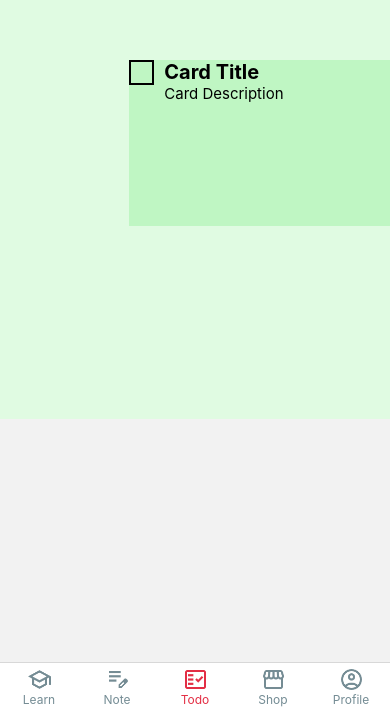
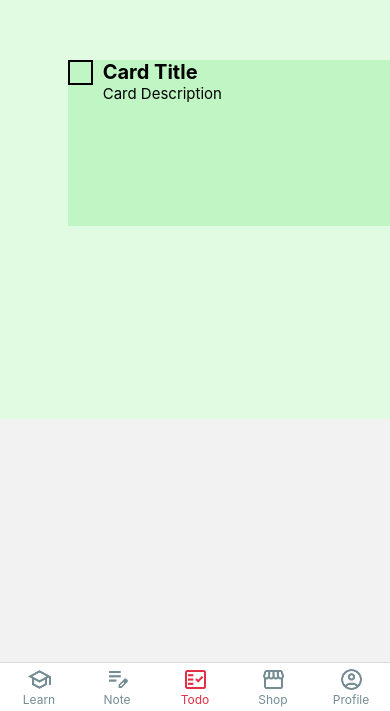
Before and after one commit to JackArrowden/EfficiDays, a React Native app in the folder src/: screen /Tabs in a window 390 px wide. Shown: the part 133-844 px from the top of the page. Built offline with nearby package versions, Linux system fonts and the light colour scheme.

Commit message:
added align item center to global

```diff
--- a/src/components/Todo/cardContainer.js
+++ b/src/components/Todo/cardContainer.js
@@ -30,7 +30,7 @@ const CardContainer = ({width, height, path}) => {
     let cardwidth = containerwidth * 0.8;
     let cardheight = height * 0.3;
     return (
-        <View style={[global.f_col, global.container, global.self, global.setHW(height, containerwidth)]}>
+        <View style={[global.f_col, global.container, global.alignItems_center, global.self, global.setHW(height, containerwidth)]}>
             { /*Card sample*/}
             <View style={[global.f_col, l_todo.card, l_todo.bg_darkgreen, global.setHW(cardheight, cardwidth)]}>
                 <CheckBox color={"#000"} radius = {"10"}></CheckBox>
--- a/src/style/global.js
+++ b/src/style/global.js
@@ -39,6 +39,9 @@ const global = {
 
   container : {
     justifyContent: 'center',
+  },
+
+  alignItems_center: {
     alignItems: 'center',
   },
 
```
